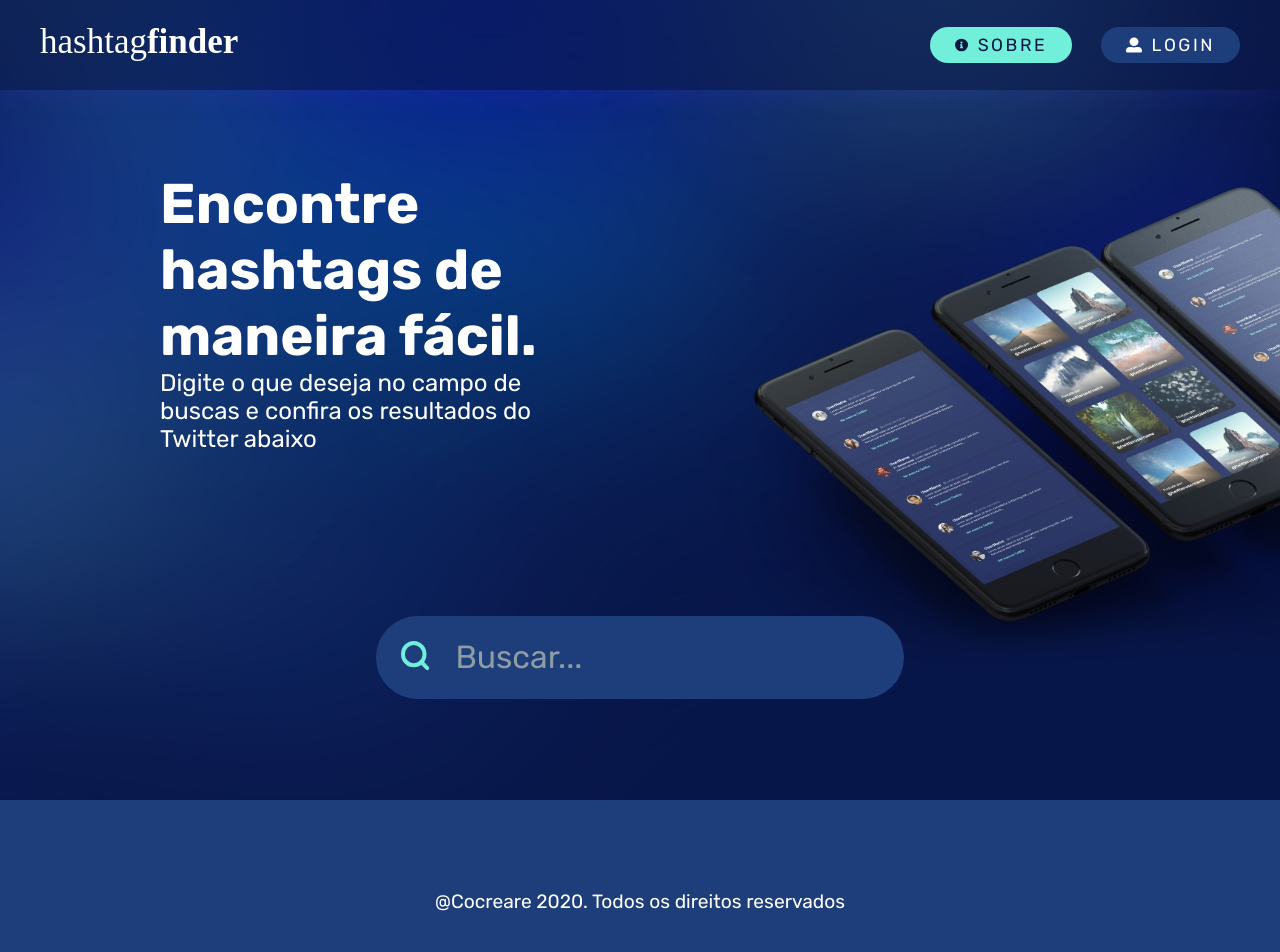
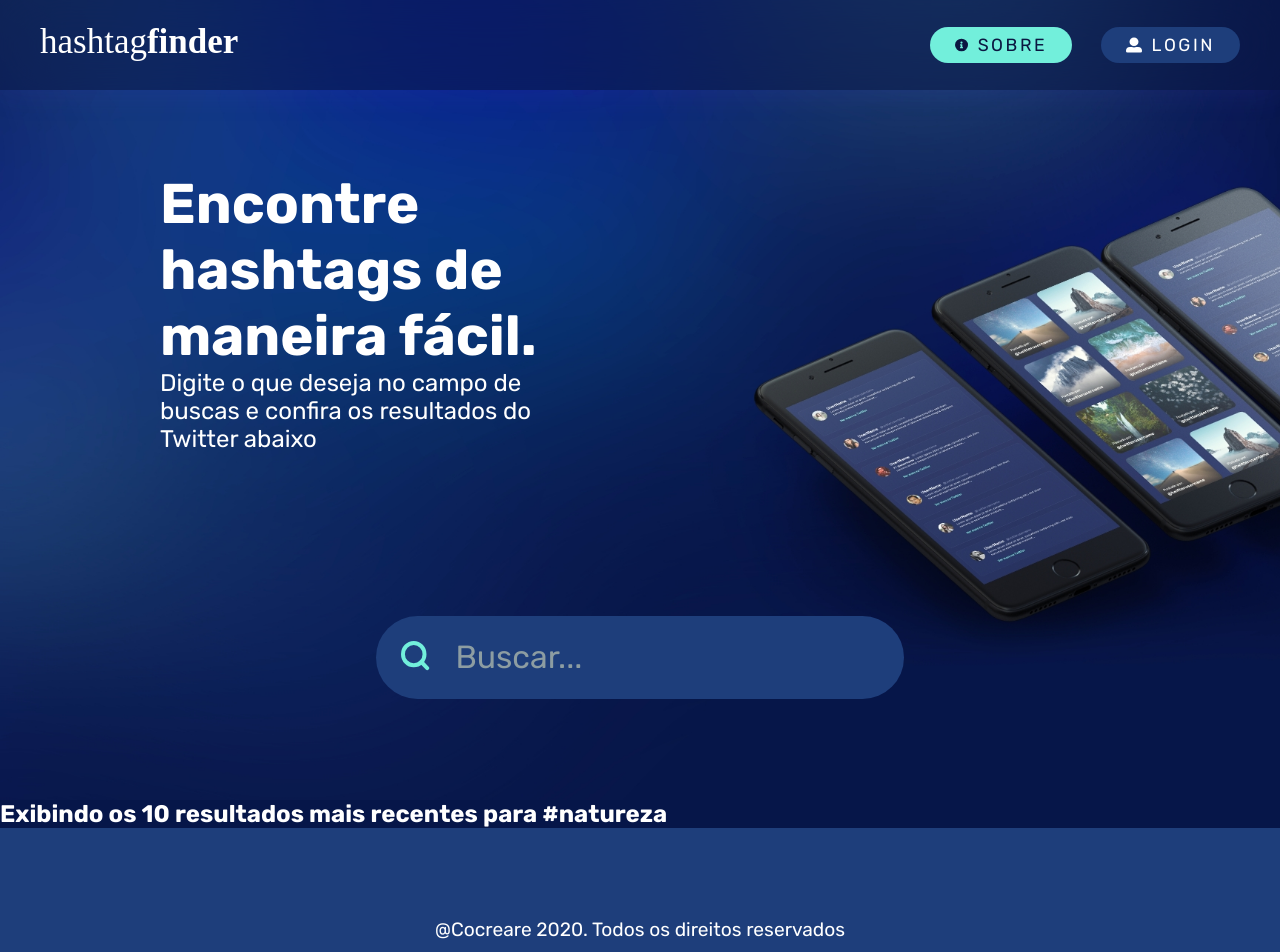
Before and after one commit to MRonald/hashtag-finder, a React (Create React App) app: page / in a window 1280 px wide. Shown: the top 952 px of the page. Built offline with nearby package versions, Linux system fonts and the light colour scheme.

Commit message:
Adicionando conteúdo na Home | Retirando barra de rolagem

```diff
--- a/src/pages/Home.js
+++ b/src/pages/Home.js
@@ -30,6 +30,9 @@ export default function Home() {
                     </form>
                 </div>
             </div>
+            <main className={styles.mainContent}>
+                <h2>Exibindo os 10 resultados mais recentes para #natureza</h2>
+            </main>
             <Footer />
         </div>
     );
--- a/src/styles/global.css
+++ b/src/styles/global.css
@@ -20,7 +20,12 @@
     font-family: Rubik, Arial, sans-serif;
 }
 
-body {
+html, body {
     color: white;
-    overflow-x: hidden;
+    -ms-overflow-style: none;
+    scrollbar-width: none;
 }
+
+body::-webkit-scrollbar {
+    display: none;
+}
--- a/src/styles/pages/Home.module.css
+++ b/src/styles/pages/Home.module.css
@@ -52,3 +52,6 @@
 .hero .heroContent form .inputMain:focus {
     outline: none;
 }
+.mainContent {
+    background-color: #061649;
+}
```
